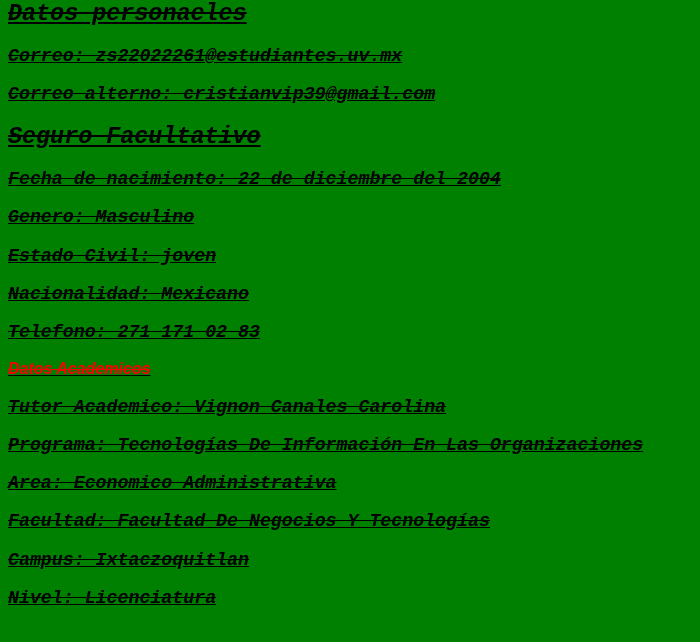
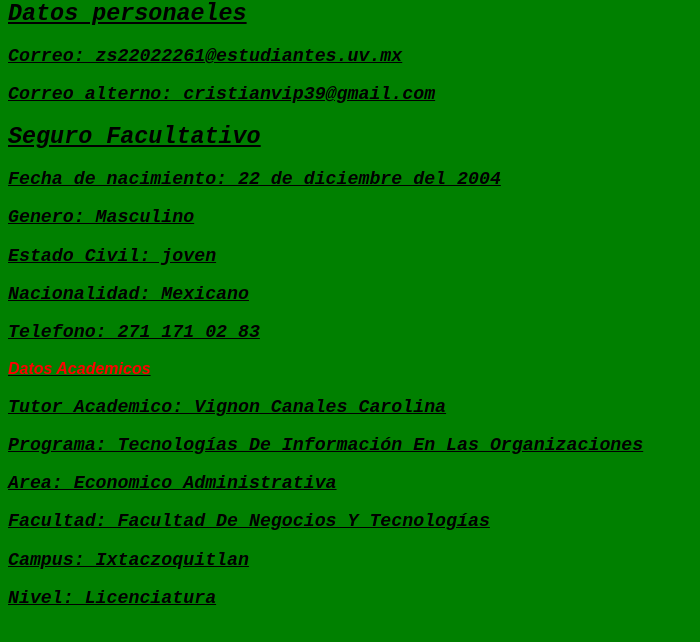
Before and after one commit to cristian250/cristian250.github.io, a plain HTML site: page index.html in a window 1280 px wide. Shown: the part 158-800 px from the top of the page, without its empty margins (0-700 px from the left). Drawn offline with Linux system fonts and the light colour scheme.

Commit message:
Update index.html

```diff
--- a/index.html
+++ b/index.html
@@ -4,6 +4,7 @@
 <left>
 widh="100"><br>
 <body bgcolor="cian">
+  </s>
 </body>
 <h1>Cristian Jaret Jimenez Alaniz</h1>
 <h1>Universidad Veracruzana</h1>
@@ -16,9 +17,8 @@ widh="100"><br>
 <h3>Estado Civil: joven</h3>
 <h3>Nacionalidad: Mexicano</h3>
 <h3>Telefono: 271 171 02 83</h3>
-<font color="red" size="3"face="arial"><s>
+<font color="red" size="3"face="arial">
 Datos Academicos
-</s>
 </font>
 <basefont color="#001111" size="4"face="arial">
 <h3>Tutor Academico: Vignon Canales Carolina</h3>
```
